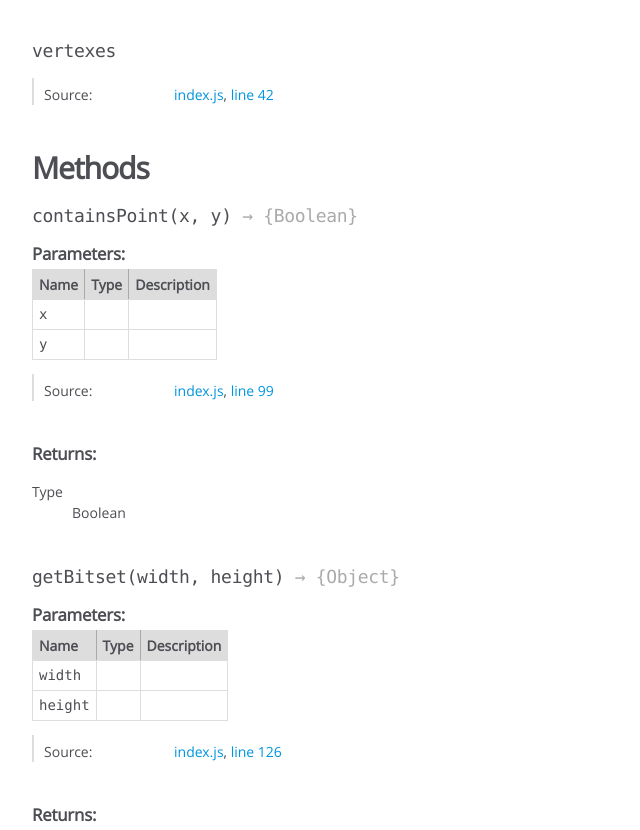
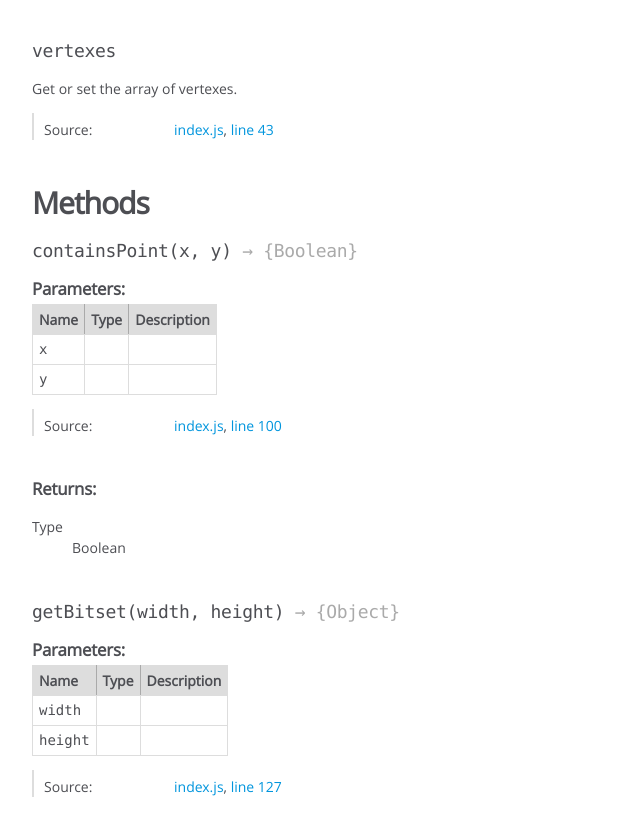
Before and after one commit to kevinGodell/polygon-points, a website: page docs/PolygonPoints.html in a window 1280 px wide. Shown: the part 627-1457 px from the top of the page, without its empty margins (0-640 px from the left). Drawn offline with Linux system fonts and the light colour scheme.

Commit message:
update docs

```diff
--- a/docs/PolygonPoints.html
+++ b/docs/PolygonPoints.html
@@ -307,6 +307,10 @@
 
 
 
+<div class="description">
+    Get or set the array of vertexes.
+</div>
+
 
 
 
@@ -342,7 +346,7 @@
 
     <dt class="tag-source">Source:</dt>
     <dd class="tag-source"><ul class="dummy"><li>
-        <a href="index.js.html">index.js</a>, <a href="index.js.html#line42">line 42</a>
+        <a href="index.js.html">index.js</a>, <a href="index.js.html#line43">line 43</a>
     </li></ul></dd>
 
 
@@ -480,7 +484,7 @@
 
     <dt class="tag-source">Source:</dt>
     <dd class="tag-source"><ul class="dummy"><li>
-        <a href="index.js.html">index.js</a>, <a href="index.js.html#line99">line 99</a>
+        <a href="index.js.html">index.js</a>, <a href="index.js.html#line100">line 100</a>
     </li></ul></dd>
 
 
@@ -642,7 +646,7 @@
 
     <dt class="tag-source">Source:</dt>
     <dd class="tag-source"><ul class="dummy"><li>
-        <a href="index.js.html">index.js</a>, <a href="index.js.html#line126">line 126</a>
+        <a href="index.js.html">index.js</a>, <a href="index.js.html#line127">line 127</a>
     </li></ul></dd>
 
 
@@ -710,7 +714,7 @@
 <br class="clear">
 
 <footer>
-    Documentation generated by <a href="https://github.com/jsdoc3/jsdoc">JSDoc 3.5.5</a> on Tue May 29 2018 20:59:41 GMT-0500 (CDT)
+    Documentation generated by <a href="https://github.com/jsdoc3/jsdoc">JSDoc 3.5.5</a> on Tue May 29 2018 21:00:39 GMT-0500 (CDT)
 </footer>
 
 <script> prettyPrint(); </script>
```
Also changed, not shown: docs/index.html (+1 -1 lines), docs/index.js.html (+2 -1 lines).
